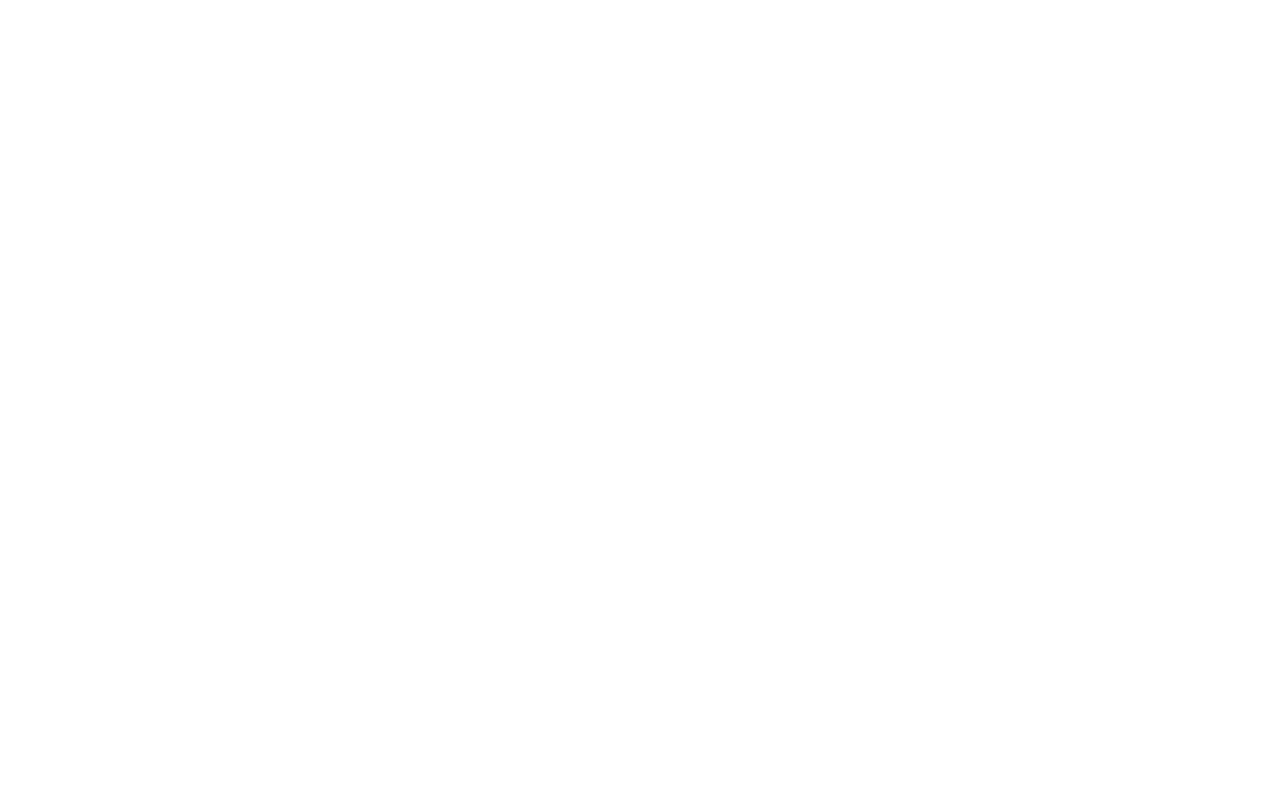
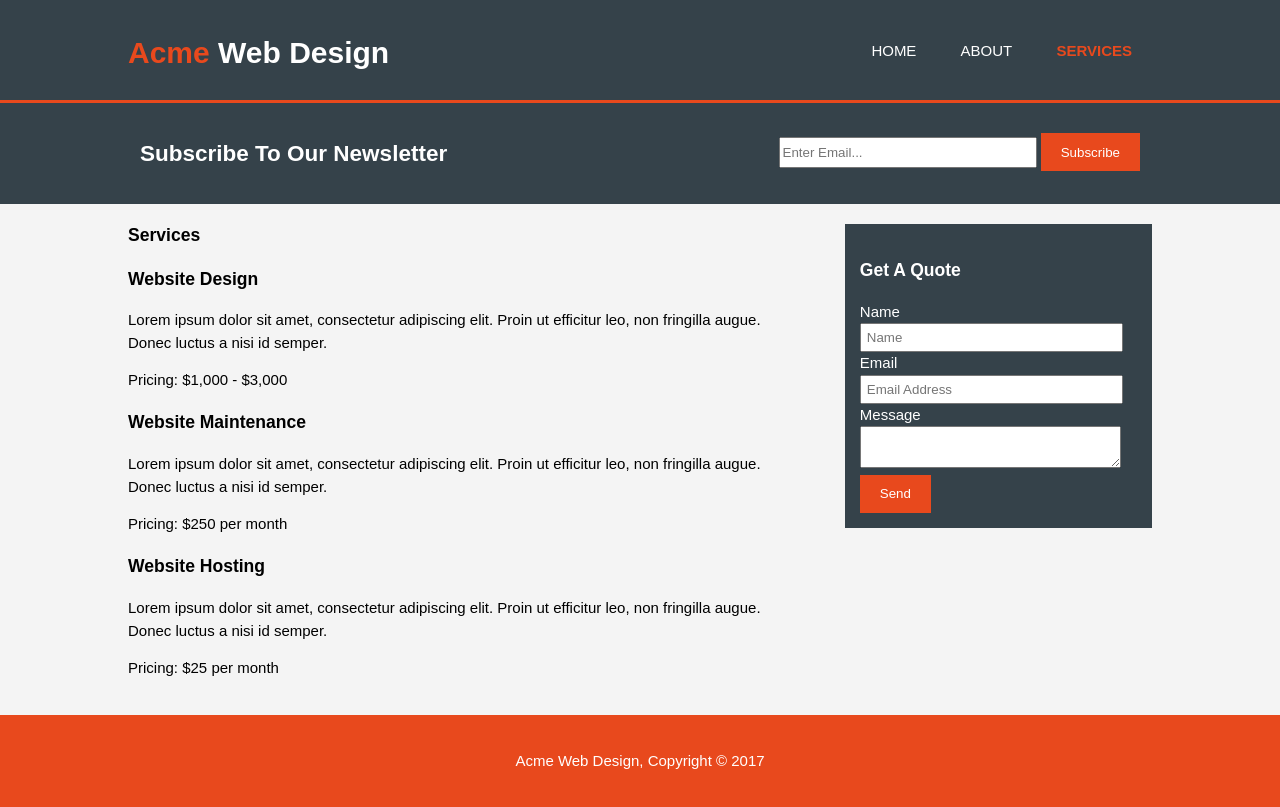
Before and after one commit to danailkostov/acme-responsive-layout, a plain HTML site: page services.html in a window 1280 px wide. Drawn offline with Linux system fonts and the light colour scheme.

Commit message:
finished services page

```diff
--- a/css/style.css
+++ b/css/style.css
@@ -141,10 +141,23 @@ aside#sidebar {
     margin-top: 10px;
 }
 
+aside#sidebar .quote input, aside#sidebar .quote textarea{
+    width: 90%;
+    padding: 5px;
+}
 /* Main-col */
 article#main-col {
     float: left;
     width: 65%;
+}
+
+/* Services */
+ul#service li {
+    list-style: none;
+    padding: 20px;
+    border: #cccccc solid 1px;
+    margin-bottom: 5px;
+    background:#e6e6e6;
 }
 
 footer {
--- a/services.html
+++ b/services.html
@@ -0,0 +1,86 @@
+<!DOCTYPE html>
+<html lang="en">
+<head>
+    <meta charset="UTF-8">
+    <meta name="viewport" content="width=device-width, initial-scale=1.0">
+    <meta http-equiv="X-UA-Compatible" content="ie=edge">
+    <title>ACME Web Design | Services</title>
+    <link rel="stylesheet" href="./css/style.css">
+</head>
+<body>
+  <header>
+    <div class="container">
+        <div id="branding">
+            <h1><span class="highlight">Acme</span> Web Design</h1>
+        </div>
+        <nav>
+            <ul>
+                <li><a href="index.html">Home</a></li>
+                <li><a href="about.html">About</a></li>
+                <li class="current"><a href="services.html">Services</a></li>
+            </ul>
+        </nav>
+    </div>
+  </header>
+
+  <section id="newsletter">
+      <div class="container">
+        <h1>Subscribe To Our Newsletter</h1>
+        <form action="#">
+            <input type="email" placeholder="Enter Email...">
+            <button type="submit" class="button_1">Subscribe</button>
+        </form>
+      </div>
+  </section>
+
+  <section id="main">
+      <div class="container">
+        <article id="main-col">
+            <h1 class="page-title">Services</h1>
+                <ul id="services">
+                    <li>
+                        <h3>Website Design</h3>
+                        <p>Lorem ipsum dolor sit amet, consectetur adipiscing elit. Proin ut efficitur leo, non fringilla augue. Donec luctus a nisi id semper. </p>
+                        <p>Pricing: $1,000 - $3,000</p>
+                    </li>
+                    <li>
+                        <h3>Website Maintenance</h3>
+                        <p>Lorem ipsum dolor sit amet, consectetur adipiscing elit. Proin ut efficitur leo, non fringilla augue. Donec luctus a nisi id semper. </p>
+                        <p>Pricing: $250 per month</p>
+                    </li>
+                    <li>
+                        <h3>Website Hosting</h3>
+                        <p>Lorem ipsum dolor sit amet, consectetur adipiscing elit. Proin ut efficitur leo, non fringilla augue. Donec luctus a nisi id semper. </p>
+                        <p>Pricing: $25 per month</p>
+                    </li>
+                </ul>
+        </article>
+
+        <aside id="sidebar">
+            <div class="dark">
+                <h3>Get A Quote</h3>
+                <form class="quote">
+                    <div>
+                        <label>Name</label><br>
+                        <input type="text" placeholder="Name">
+                    </div>
+                    <div>
+                        <label>Email</label><br>
+                        <input type="email" placeholder="Email Address">
+                    </div>
+                    <div>
+                        <label>Message</label><br>
+                        <textarea></textarea>
+                    </div>
+                    <button class="button_1" type="submit">Send</button>
+                </form>
+            </div>
+        </aside>
+      </div>
+  </section>
+
+  <footer>
+      <p>Acme Web Design, Copyright &copy; 2017</p>
+  </footer>
+</body>
+</html>
```
